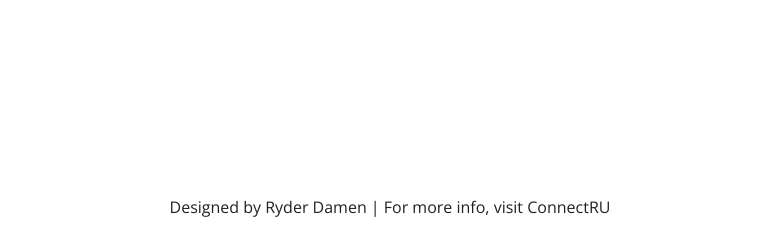
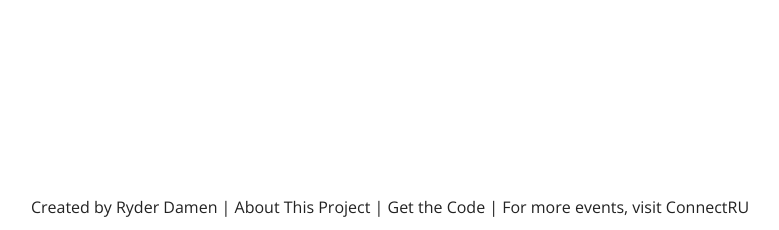
Before and after one commit to ryderdamen/CollegiateLink-Events-Twitter-Bot, a PHP site: page /today/index.php in a window 1280 px wide. Shown: the part 570-800 px from the top of the page, without its empty margins (250-1029 px from the left). Run offline with PHP 8.4, Linux system fonts and the light colour scheme; data that the repository does not hold is empty.

Commit message:
Updating footer, adding links to repo and behance project

```diff
--- a/today/index.php
+++ b/today/index.php
@@ -96,7 +96,7 @@
 		</div>
 		<div class='footer'>
 		<div class='inner'>
-			<p>Designed by <a href='http://ryda.ca'>Ryder Damen</a> | For more info, visit <a href='<?php echo $schoolURL; ?>'><?php echo $collegiateLinkSiteName; ?></a></p>
+			<p><a href='https://ryderdamen.com' target="_blank">Created by Ryder Damen</a> | <a href='https://www.behance.net/gallery/55682179/Ryerson-Events-Bot' target="_blank">About This Project</a> | <a href='https://github.com/ryderdamen/Ryerson-Events-Twitter-Bot' target="_blank">Get the Code</a> | <a href='<?php echo $schoolURL; ?>'>For more events, visit  <?php echo $collegiateLinkSiteName; ?></a></p>
 		</div>
 	</div>
 </body>
```
